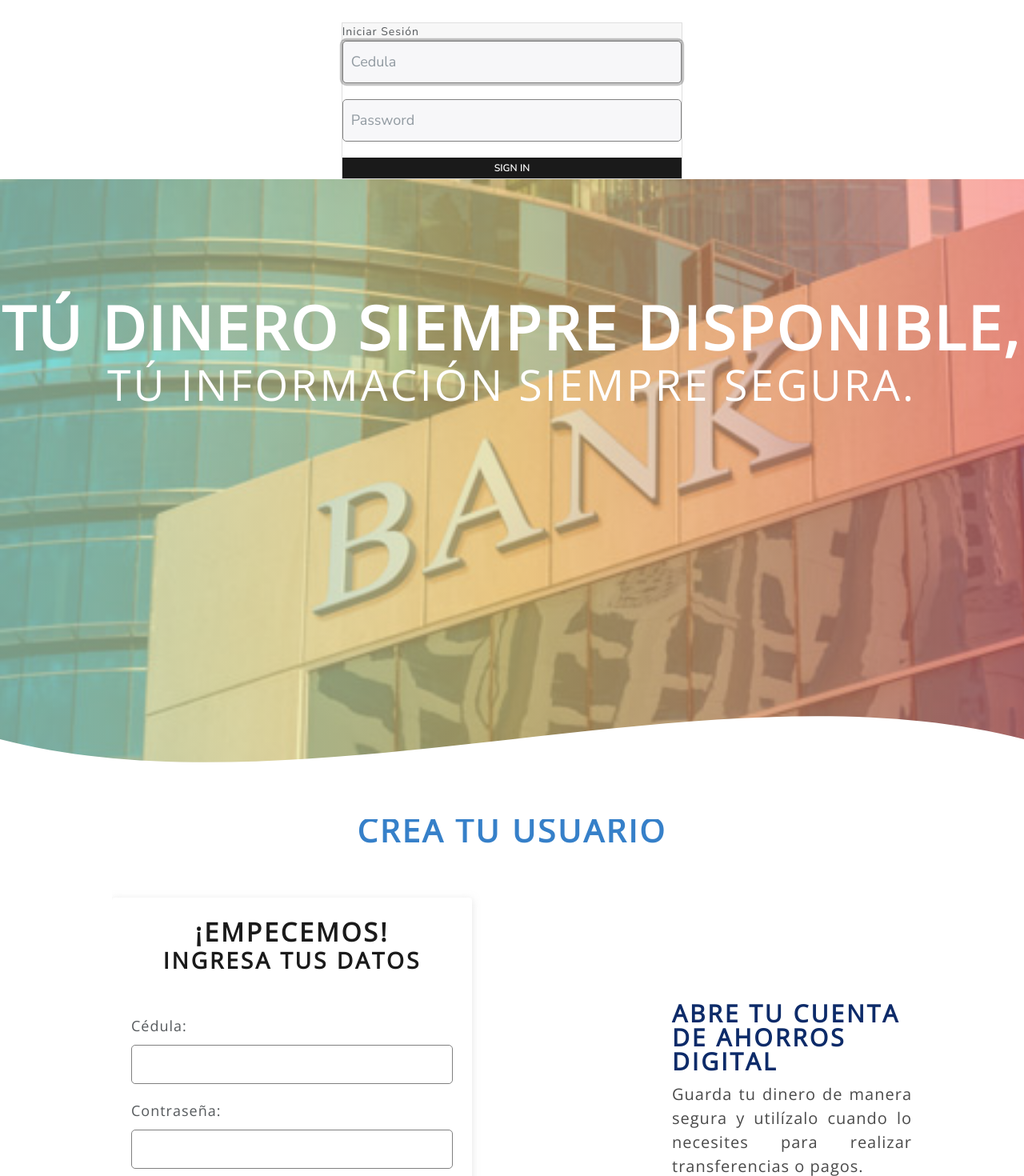
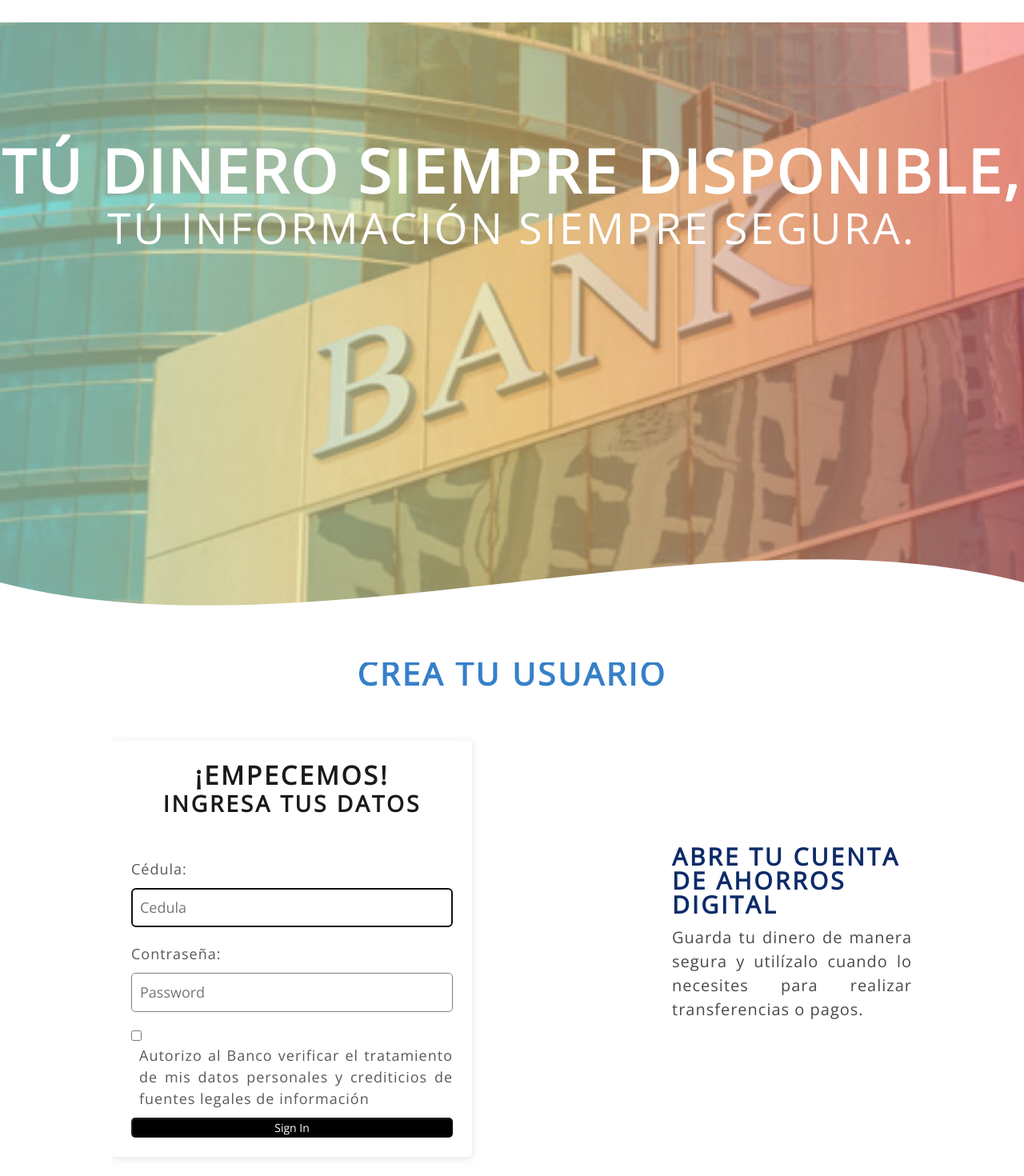
Before and after one commit to Ivanna-Daniela/BancoProyecto, an Angular app in the folder banco/: page /crearUsuario in a window 1280 px wide. Shown: the part 80-1550 px from the top of the page at 80% size. Built offline with nearby package versions, Linux system fonts and the light colour scheme.

Commit message:
fr-crear cliente

```diff
--- a/banco/src/app/components/createuser/createuser.component.html
+++ b/banco/src/app/components/createuser/createuser.component.html
@@ -1,25 +1,3 @@
-<div class="row">
-    <div class="col-md-4 mx-auto">
-        <div class="card">
-            <div class="card-header">
-                Iniciar Sesión
-            </div>
-            <div class="card-body">
-                <form (submit)="signIn()">
-                    <div class="form-group">
-                        <input type="text" [(ngModel)]="cliente1.numero" id="numero" name="numero" class="form-control" placeholder="Cedula" required autofocus>
-                    </div>
-                    <div class="form-group">
-                        <input type="password" [(ngModel)]="cliente1.password" name="password" class="form-control" placeholder="Password" required >
-                    </div>
-                    <button class="btn btn-primary btn-block">
-                        Sign In
-                    </button>
-                </form>
-            </div>
-        </div>
-    </div>
-</div>
 <!DOCTYPE html>
 <html>
     <head>
@@ -60,24 +38,27 @@
                     </div>
                     <div class="contenedor-sobre-nosotros">
                         <div class="formulario">
-                            <form  #clienteBForm="ngForm" (ngSubmit)="buscarCliente(clienteBForm)">
+                            <form  #clienteBForm="ngForm" (submit)="signIn()">
                                 <h1>¡Empecemos!</h1>
                                 <h2>Ingresa tus datos</h2>
                                 <br>
                                 <label for="numero">Cédula:</label>
-                                <input type="text" id="numero" name="numero" #numero="ngModel" [(ngModel)]="cliente.numero" required pattern="[0-9]+">
+                                <input type="text" id="numero" name="numero" #numero="ngModel" [(ngModel)]="cliente1.numero" placeholder="Cedula" required autofocus required pattern="[0-9]+">
                                 <span *ngIf="numero.touched && !numero.valid">
                                     Cedula obligatoria o incorrectamente ingresada
                                 </span>
                                 <label for="password">Contraseña:</label>
-                                <input type="password" id="password" name="password" #password="ngModel" [(ngModel)]="cliente.password" required pattern="[0-9]+">
+                                <input type="password" id="password" name="password" #password="ngModel" [(ngModel)]="cliente1.password" placeholder="Password" required pattern="[0-9]+">
                                 <span *ngIf="password.touched && !password.valid">
                                     Contraseña obligatoria o incorrectamente ingresada
                                 </span>
                                 <br>
                                 <input type="checkbox" id="autorizo" name="autorizo" required>
                                 <label for="autorizo" class="checkbox-label">Autorizo al Banco verificar el tratamiento de mis datos personales y crediticios de fuentes legales de información</label>
-                                <input type="submit" value="Verificar" [disabled]="!clienteBForm.form.valid">
+                                <!--<input type="submit" value="Verificar" [disabled]="!clienteBForm.form.valid">-->
+                                <button [disabled]="!clienteBForm.form.valid" style="width: 100%; color: #fff; background-color: black; border-radius: 5px 5px 5px 5px;">
+                                    Sign In
+                                </button>
                             </form>
 
 
```
